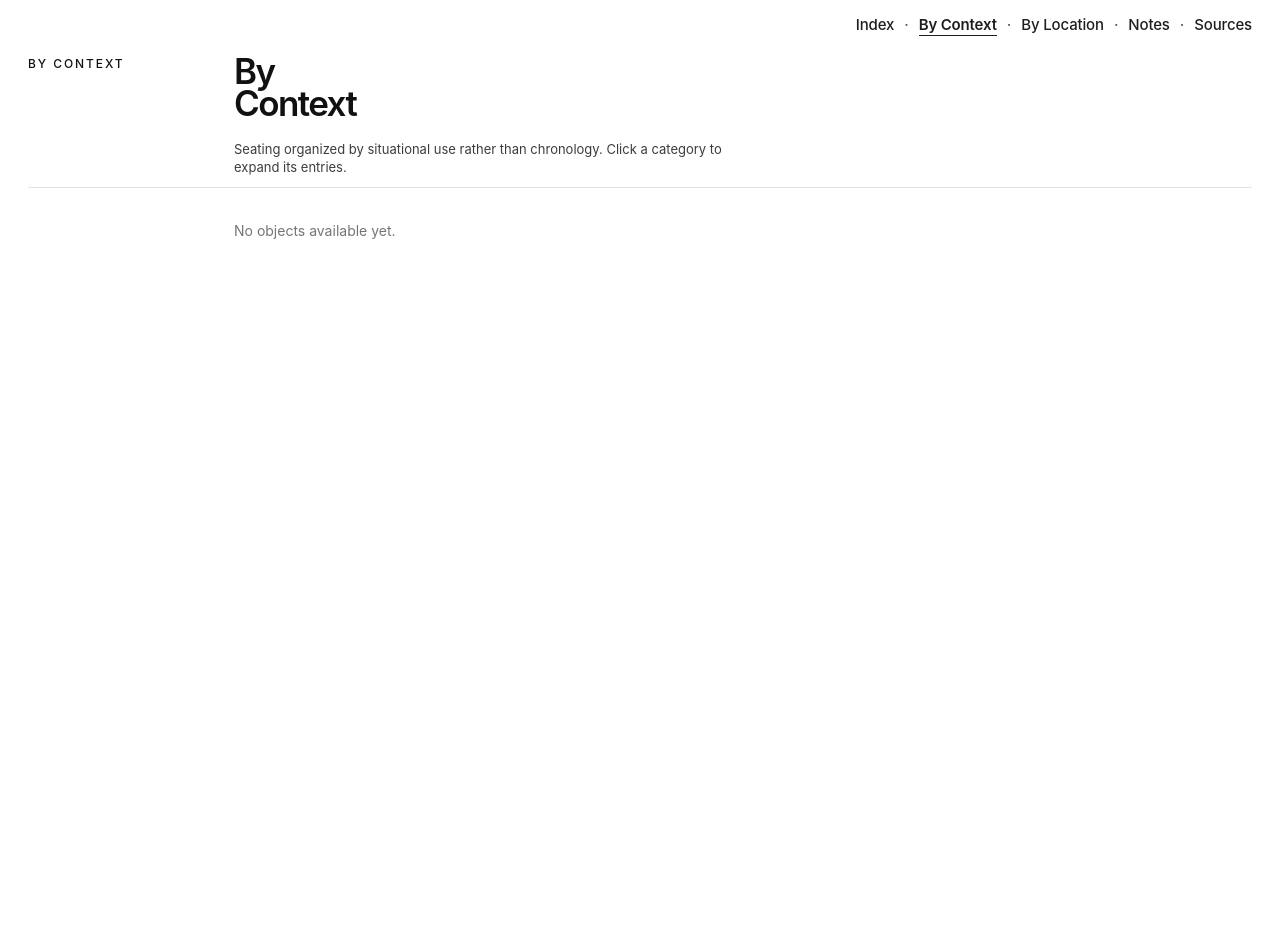
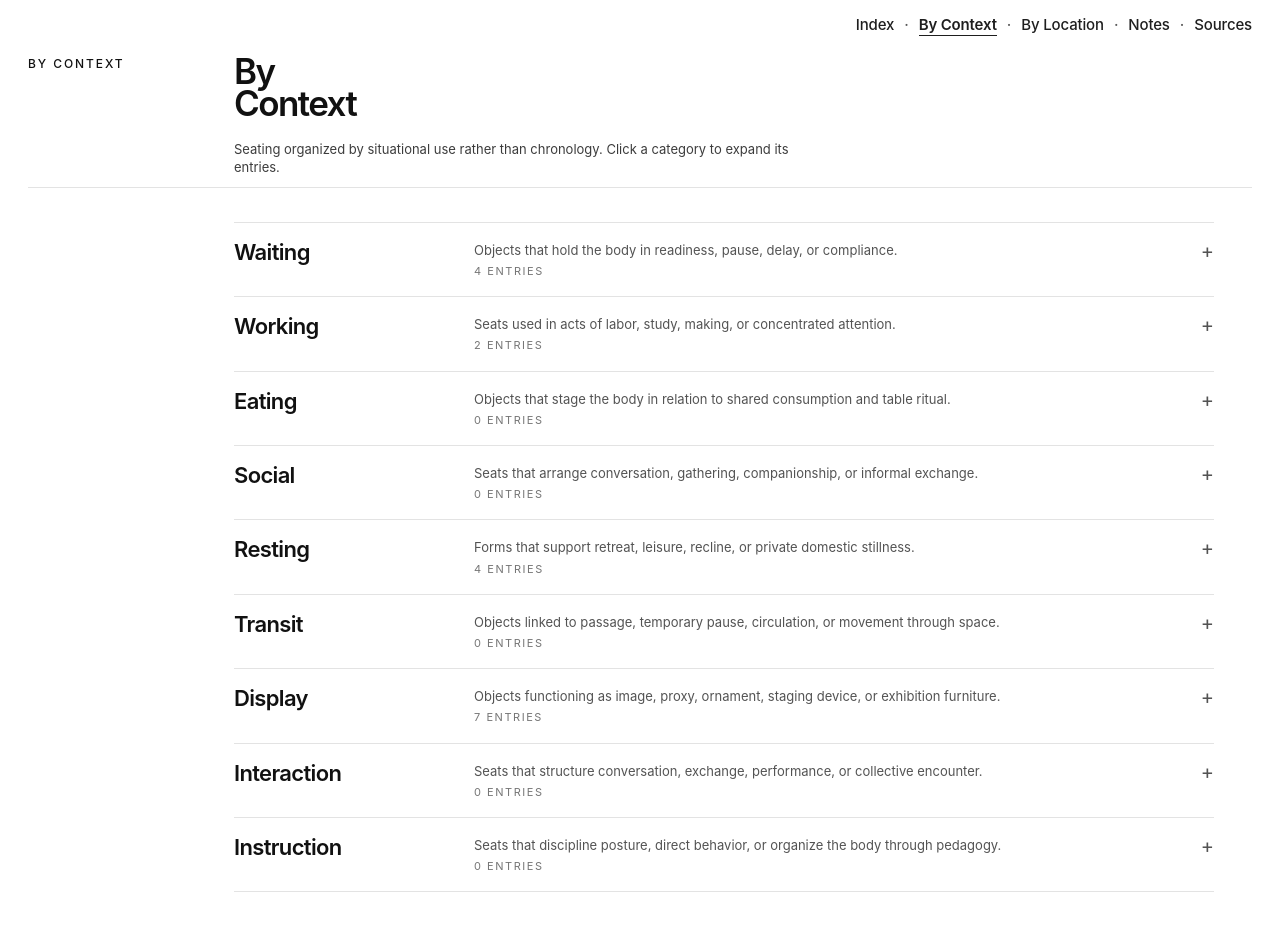
Before and after one commit to gwendolyn-wolski/sittingsystems-map, a plain HTML site: page context.html in a window 1280 px wide. Before the commit the page ends 800 px from the top, so only its background shows below. Drawn offline with Linux system fonts and the light colour scheme.

Commit message:
Update context.html

```diff
--- a/context.html
+++ b/context.html
@@ -128,7 +128,7 @@
 
     .subtitle {
       margin: 22px 0 0 0;
-      max-width: 520px;
+      max-width: 560px;
       font-size: 13px;
       line-height: 1.38;
       color: rgba(17,17,17,.82);
@@ -237,6 +237,13 @@
 
     .context-panel-content {
       padding: 4px 0 28px 0;
+    }
+
+    .empty-category {
+      font-size: 13px;
+      line-height: 1.4;
+      color: var(--muted);
+      padding-top: 2px;
     }
 
     .card-grid {
@@ -590,9 +597,11 @@
       "Waiting",
       "Working",
       "Eating",
+      "Social",
       "Resting",
+      "Transit",
+      "Display",
       "Interaction",
-      "Display",
       "Instruction"
     ];
 
@@ -600,9 +609,11 @@
       "Waiting": "Objects that hold the body in readiness, pause, delay, or compliance.",
       "Working": "Seats used in acts of labor, study, making, or concentrated attention.",
       "Eating": "Objects that stage the body in relation to shared consumption and table ritual.",
+      "Social": "Seats that arrange conversation, gathering, companionship, or informal exchange.",
       "Resting": "Forms that support retreat, leisure, recline, or private domestic stillness.",
+      "Transit": "Objects linked to passage, temporary pause, circulation, or movement through space.",
+      "Display": "Objects functioning as image, proxy, ornament, staging device, or exhibition furniture.",
       "Interaction": "Seats that structure conversation, exchange, performance, or collective encounter.",
-      "Display": "Objects functioning as image, proxy, ornament, staging device, or exhibition furniture.",
       "Instruction": "Seats that discipline posture, direct behavior, or organize the body through pedagogy."
     };
 
@@ -731,30 +742,20 @@
         const res = await fetch('./context.json', { cache: 'no-store' });
         if (!res.ok) throw new Error(`Failed to load context.json (${res.status})`);
 
-        const itemsRaw = await res.json();
-        if (!Array.isArray(itemsRaw) || itemsRaw.length === 0) {
-          root.innerHTML = '<div class="empty">No objects available yet.</div>';
+        const data = await res.json();
+        if (!data || typeof data !== 'object' || Array.isArray(data)) {
+          root.innerHTML = '<div class="empty">There was a problem reading the context file.</div>';
           postSize();
           return;
         }
 
-        const items = [...itemsRaw].sort(byRecordDescending);
-        const groups = new Map();
-
-        items.forEach(item => {
-          const key = (item["Context (Primary)"] || "").trim();
-          if (!key) return;
-          if (!groups.has(key)) groups.set(key, []);
-          groups.get(key).push(item);
-        });
-
         const orderedKeys = [
-          ...CONTEXT_ORDER.filter(key => groups.has(key)),
-          ...[...groups.keys()].filter(key => !CONTEXT_ORDER.includes(key))
+          ...CONTEXT_ORDER,
+          ...Object.keys(data).filter(key => !CONTEXT_ORDER.includes(key))
         ];
 
         const html = orderedKeys.map((key, i) => {
-          const cards = groups.get(key) || [];
+          const cards = Array.isArray(data[key]) ? [...data[key]].sort(byRecordDescending) : [];
           const panelId = `context-panel-${i}`;
 
           return `
@@ -771,9 +772,11 @@
               <div id="${panelId}" class="context-panel">
                 <div class="context-panel-inner">
                   <div class="context-panel-content">
-                    <div class="card-grid">
-                      ${cards.map(renderCard).join("")}
-                    </div>
+                    ${
+                      cards.length
+                        ? `<div class="card-grid">${cards.map(renderCard).join("")}</div>`
+                        : `<div class="empty-category">No entries in this category yet.</div>`
+                    }
                   </div>
                 </div>
               </div>
@@ -781,7 +784,7 @@
           `;
         }).join("");
 
-        root.innerHTML = html || '<div class="empty">No context groups available yet.</div>';
+        root.innerHTML = html;
         attachAccordionBehavior();
 
         setTimeout(postSize, 50);
```
